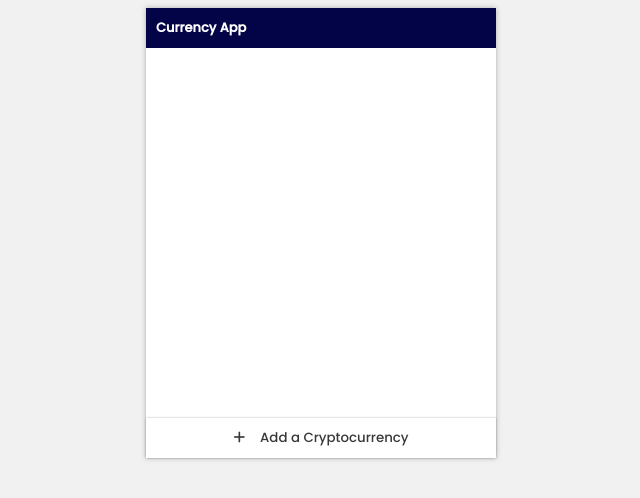
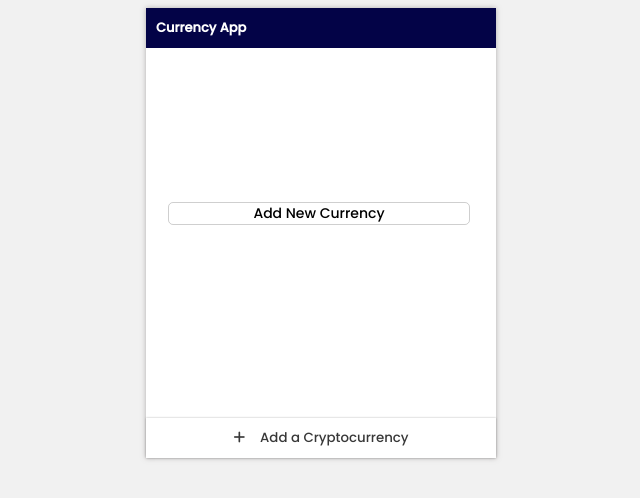
Before and after one commit to adarsh25t/currency, a React (Create React App) app: page / in a window 1280 px wide. Shown: the top 498 px of the page, without its empty margins (178-818 px from the left). Built offline with nearby package versions, Linux system fonts and the light colour scheme.

Commit message:
complete

```diff
--- a/src/components/Currency/Currency.js
+++ b/src/components/Currency/Currency.js
@@ -10,14 +10,14 @@ function Currency() {
   })
 
   let Currency = Items.map((item)=>{
-        return(
-          <CurrencyItem data={item} key={item.id}/>
-        )
+      return(
+        <CurrencyItem data={item} key={item.id}/>
+      )
   })
 
   return (
     <div className='currency'>
-        {Currency}
+        {Currency.length >0 ? Currency : <h3 className='add_alert'>Add New Currency</h3>}
     </div>
   )
 }
--- a/src/components/Currency/CurrencyItem.js
+++ b/src/components/Currency/CurrencyItem.js
@@ -16,7 +16,7 @@ function CurrencyItem({data}) {
                 </div>
                 <div className="curr_right">
                     <h5>${data.metrics.market_data.price_usd}</h5>
-                    <span>+{live}</span>
+                    <span>{live}</span>
                 </div>
             </div>
         </div>
--- a/src/components/Currency/currency.css
+++ b/src/components/Currency/currency.css
@@ -5,6 +5,18 @@
 }
 
 /* ----------------------currency item------------------------- */
+.add_alert{
+    text-align: center;
+    color: black;
+    font-weight: 500;
+    border: 1px solid rgba(133, 132, 132, 0.39);
+    width: 300px;
+    position: absolute;
+    left: 22px;
+    top: 40%;
+    border-radius: 5px;
+    font-size: 14px;
+}
 .currency_item{
     padding: 15px;
     height: 40px;
--- a/src/components/NewCurrency/NewCurrency.js
+++ b/src/components/NewCurrency/NewCurrency.js
@@ -19,7 +19,6 @@ function NewCurrency() {
         setList(Data.data);
         setLoading(false);
   }
-
   function searchHandler(val){
       setSearch(val)
       if(val !== ""){
@@ -31,13 +30,9 @@ function NewCurrency() {
 
       }
   }
-
   useEffect(()=>{
     allCurrency();
   },[search])
-
-
-
 
 
   return (
--- a/src/components/NewCurrency/NewItem.js
+++ b/src/components/NewCurrency/NewItem.js
@@ -10,17 +10,10 @@ function NewItem({list,loading}) {
 
   const dispatch = useDispatch();
 
-  const currency = useSelector((state)=>{
-    return state.currency
-  })
-
- const addHandler = (item)=>{
-    dispatch(AllCurrency(item));
-    dispatch(hideAdd(false))
- }
-
-
-
+  const addHandler = (item)=>{
+      dispatch(AllCurrency(item));
+      dispatch(hideAdd(false))
+  }
 
   return (
     <div className='all_currency'>
```
